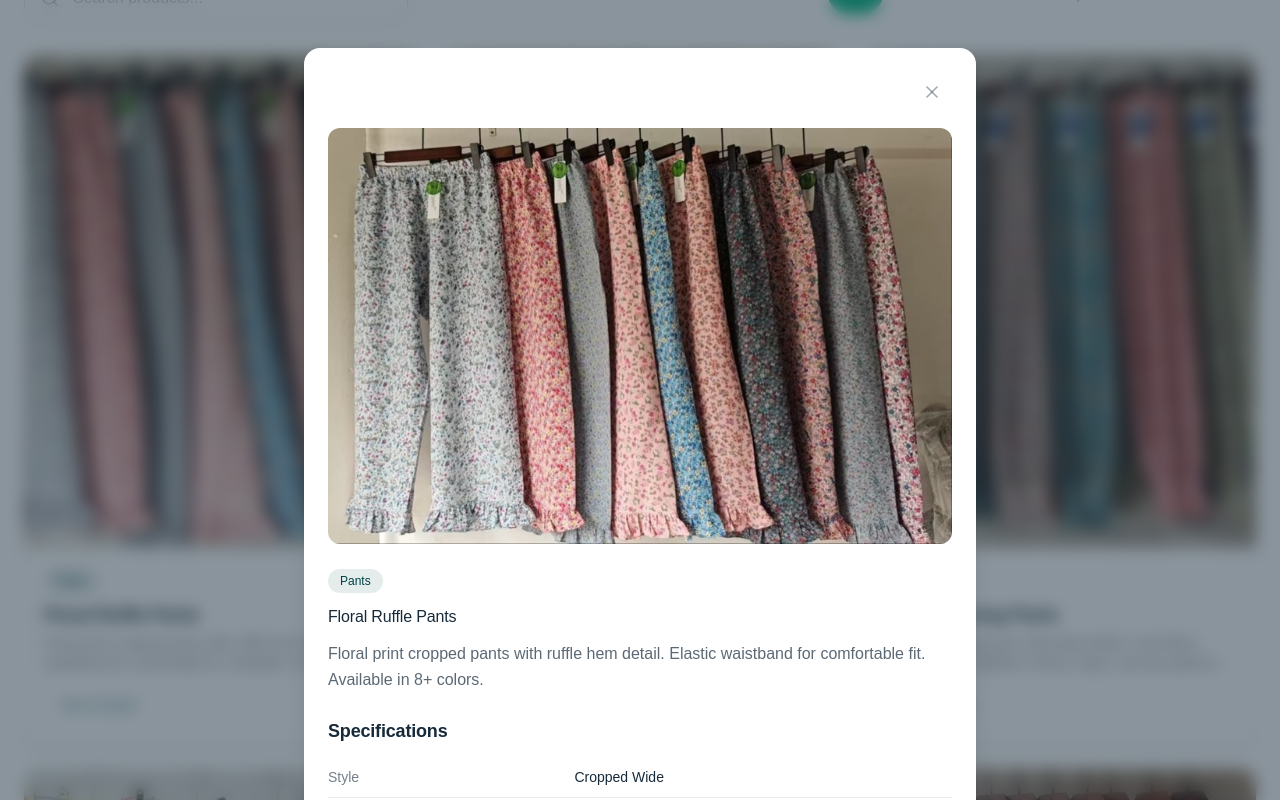
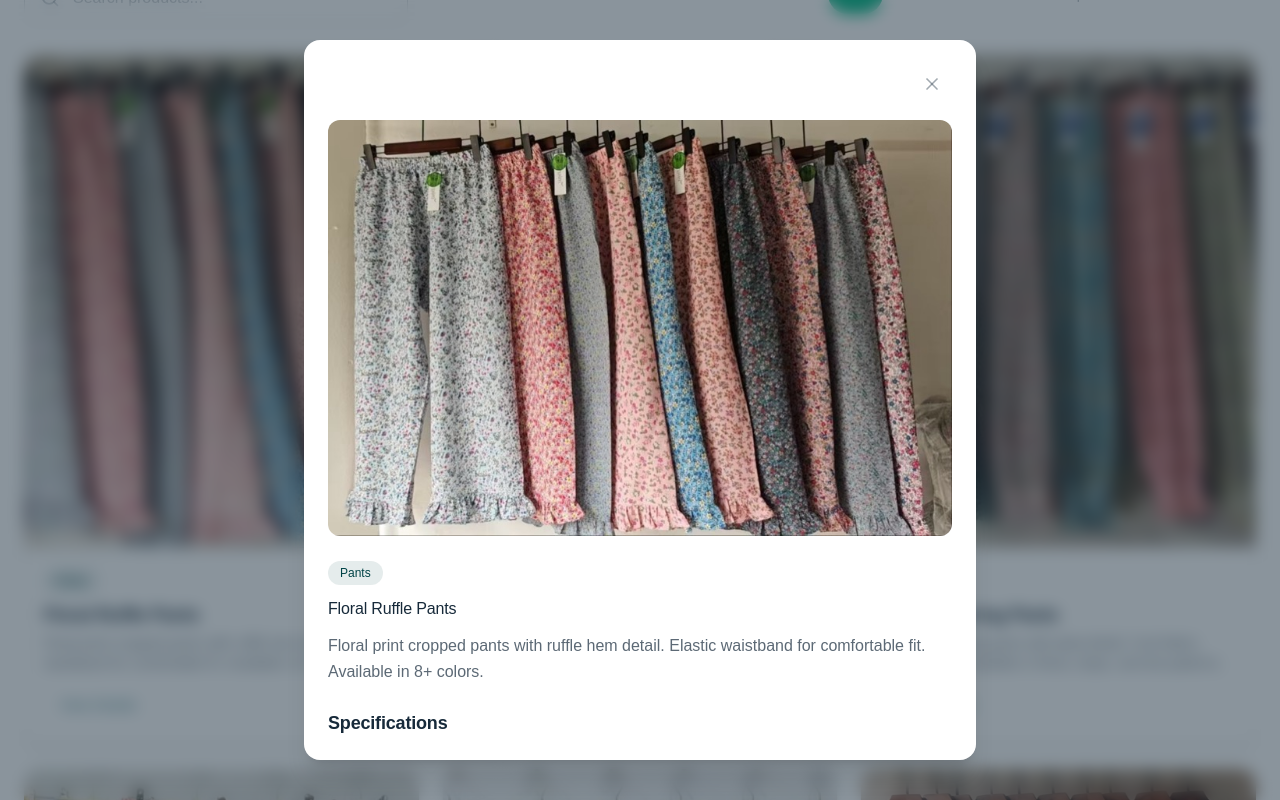
Before and after one commit to Hbin77/thelaim, a Next.js app in the folder frontend/: page /en/products in a window 1280 px wide. Both pictures are taken after a click on the element 221 px from the left and 875 px from the top of the page. Shown: the part 475-1275 px from the top of the page. Built offline with nearby package versions, Linux system fonts and the light colour scheme; a web font is replaced by a local one.

Commit message:
modal scroll fix 03/03

```diff
--- a/frontend/src/components/ui/Modal.tsx
+++ b/frontend/src/components/ui/Modal.tsx
@@ -20,7 +20,7 @@ export default function Modal({
   className,
   children,
 }: ModalProps) {
-  const overlayRef = useRef<HTMLDivElement>(null);
+  const panelRef = useRef<HTMLDivElement>(null);
 
   useEffect(() => {
     const lenis = (window as unknown as Record<string, { stop: () => void; start: () => void }>).__lenis;
@@ -34,6 +34,19 @@ export default function Modal({
     };
   }, [open]);
 
+  // Allow native scroll inside modal panel by stopping wheel propagation
+  useEffect(() => {
+    const panel = panelRef.current;
+    if (!open || !panel) return;
+
+    const handleWheel = (e: WheelEvent) => {
+      e.stopPropagation();
+    };
+
+    panel.addEventListener('wheel', handleWheel, { passive: false });
+    return () => panel.removeEventListener('wheel', handleWheel);
+  }, [open]);
+
   useEffect(() => {
     const handleEsc = (e: KeyboardEvent) => {
       if (e.key === 'Escape') onClose();
@@ -44,28 +57,24 @@ export default function Modal({
     }
   }, [open, onClose]);
 
-  const handleOverlayClick = (e: React.MouseEvent) => {
-    if (e.target === overlayRef.current) onClose();
-  };
-
   return (
     <AnimatePresence>
       {open && (
+        <div className="fixed inset-0 z-[200] flex items-center justify-center p-4">
           <motion.div
-          ref={overlayRef}
             initial={{ opacity: 0 }}
             animate={{ opacity: 1 }}
             exit={{ opacity: 0 }}
-          className="fixed inset-0 z-[200] overflow-y-auto bg-navy/50 backdrop-blur-sm"
-          onClick={handleOverlayClick}
-        >
-          <div className="flex min-h-full items-center justify-center p-4">
+            className="absolute inset-0 bg-navy/50 backdrop-blur-sm"
+            onClick={onClose}
+          />
           <motion.div
+            ref={panelRef}
             initial={{ opacity: 0, scale: 0.95, y: 20 }}
             animate={{ opacity: 1, scale: 1, y: 0 }}
             exit={{ opacity: 0, scale: 0.95, y: 20 }}
             className={cn(
-                'relative my-8 w-full max-w-lg rounded-2xl bg-white p-4 md:p-6 shadow-xl',
+              'relative max-h-[90vh] w-full max-w-lg overflow-y-auto overscroll-contain rounded-2xl bg-white p-4 md:p-6 shadow-xl',
               className
             )}
           >
@@ -84,7 +93,6 @@ export default function Modal({
             {children}
           </motion.div>
         </div>
-        </motion.div>
       )}
     </AnimatePresence>
   );
```
Lines whose indentation alone changed are shown as unchanged.
